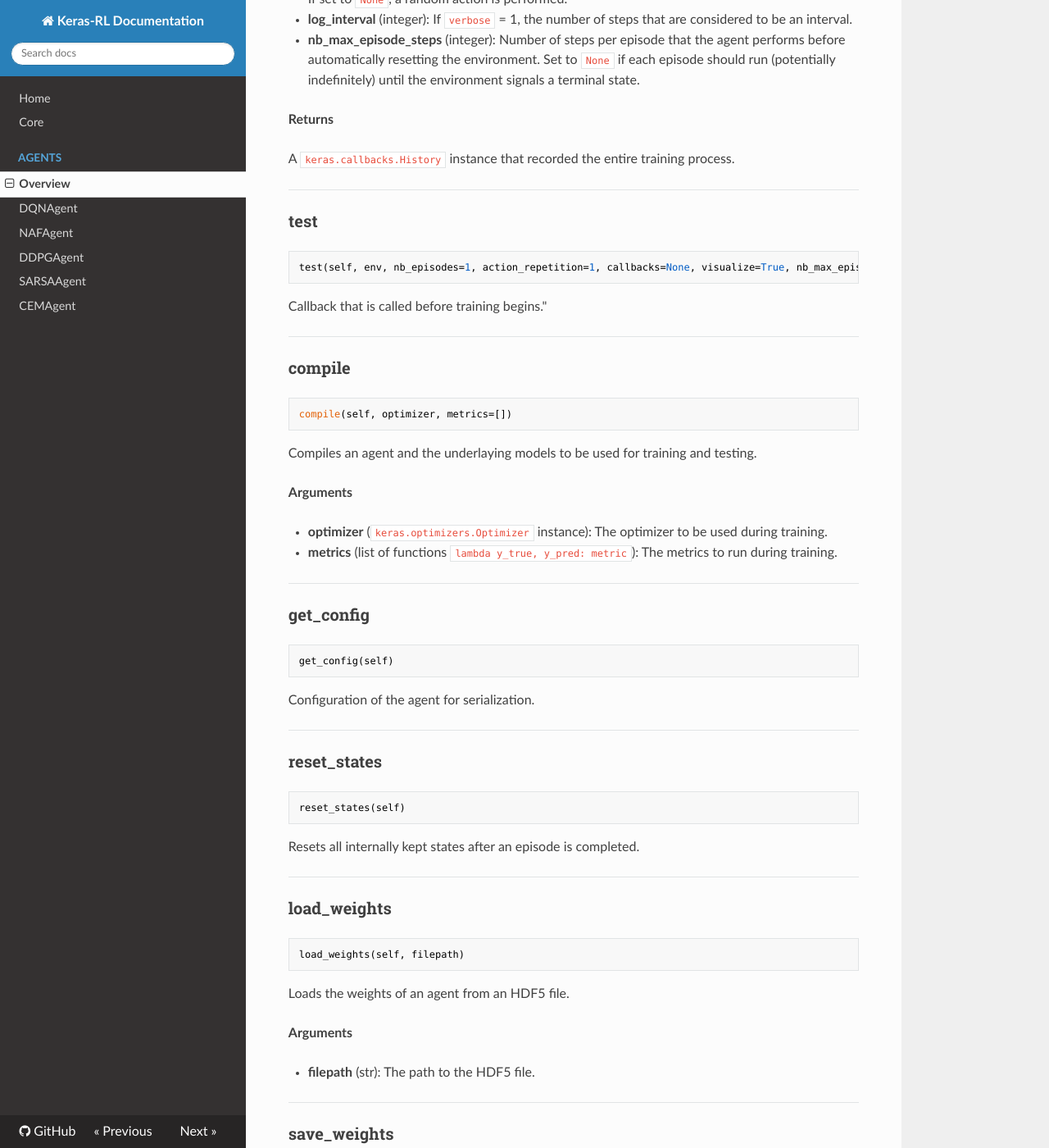
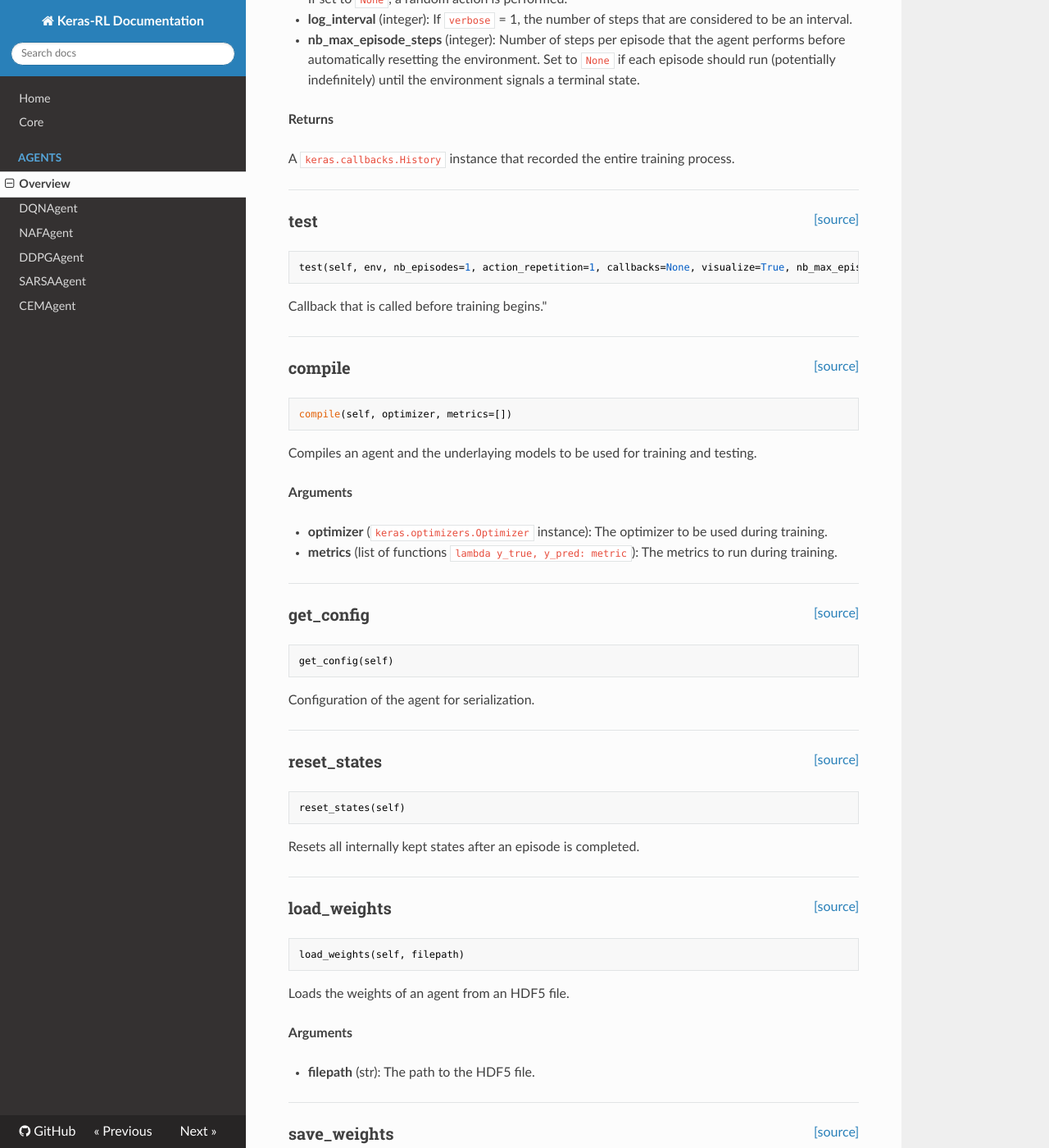
Before and after one commit to keras-rl/keras-rl, an MkDocs documentation site: the page built from docs/sources/agents/overview.md, in a window 1280 px wide and 1400 px high, scrolled down 1172 px. Shown: the whole window at 82% size. Built offline with MkDocs 1.6.1, drawn with Linux system fonts in a browser that asks for light colours; nearby versions of some CDN libraries; old or Windows-style settings are respelled for this version of MkDocs.

```diff
--- a/docs/sources/agents/overview.md
+++ b/docs/sources/agents/overview.md
@@ -15,6 +15,8 @@
 All agents share a common API. This allows you to easily switch between different agents.
 That being said, keep in mind that some agents make assumptions regarding the action space, i.e. assume discrete
 or continuous actions.
+
+<span style="float:right;">[[source]](https://github.com/matthiasplappert/keras-rl/blob/master/rl/core.py#L43)</span>
 
 ### fit
 
@@ -56,6 +58,8 @@ A `keras.callbacks.History` instance that recorded the entire training process.
 
 ----
 
+<span style="float:right;">[[source]](https://github.com/matthiasplappert/keras-rl/blob/master/rl/core.py#L230)</span>
+
 ### test
 
 
@@ -67,6 +71,8 @@ test(self, env, nb_episodes=1, action_repetition=1, callbacks=None, visualize=Tr
 Callback that is called before training begins."
 
 ----
+
+<span style="float:right;">[[source]](https://github.com/matthiasplappert/keras-rl/blob/master/rl/core.py#L390)</span>
 
 ### compile
 
@@ -85,6 +91,8 @@ __Arguments__
 
 ----
 
+<span style="float:right;">[[source]](https://github.com/matthiasplappert/keras-rl/blob/master/rl/core.py#L38)</span>
+
 ### get_config
 
 
@@ -97,6 +105,8 @@ Configuration of the agent for serialization.
 
 ----
 
+<span style="float:right;">[[source]](https://github.com/matthiasplappert/keras-rl/blob/master/rl/core.py#L363)</span>
+
 ### reset_states
 
 
@@ -108,6 +118,8 @@ reset_states(self)
 Resets all internally kept states after an episode is completed.
 
 ----
+
+<span style="float:right;">[[source]](https://github.com/matthiasplappert/keras-rl/blob/master/rl/core.py#L399)</span>
 
 ### load_weights
 
@@ -125,6 +137,8 @@ __Arguments__
 
 ----
 
+<span style="float:right;">[[source]](https://github.com/matthiasplappert/keras-rl/blob/master/rl/core.py#L407)</span>
+
 ### save_weights
 
 
```
Also changed, not shown: docs/autogen.py (+11 -0 lines).
